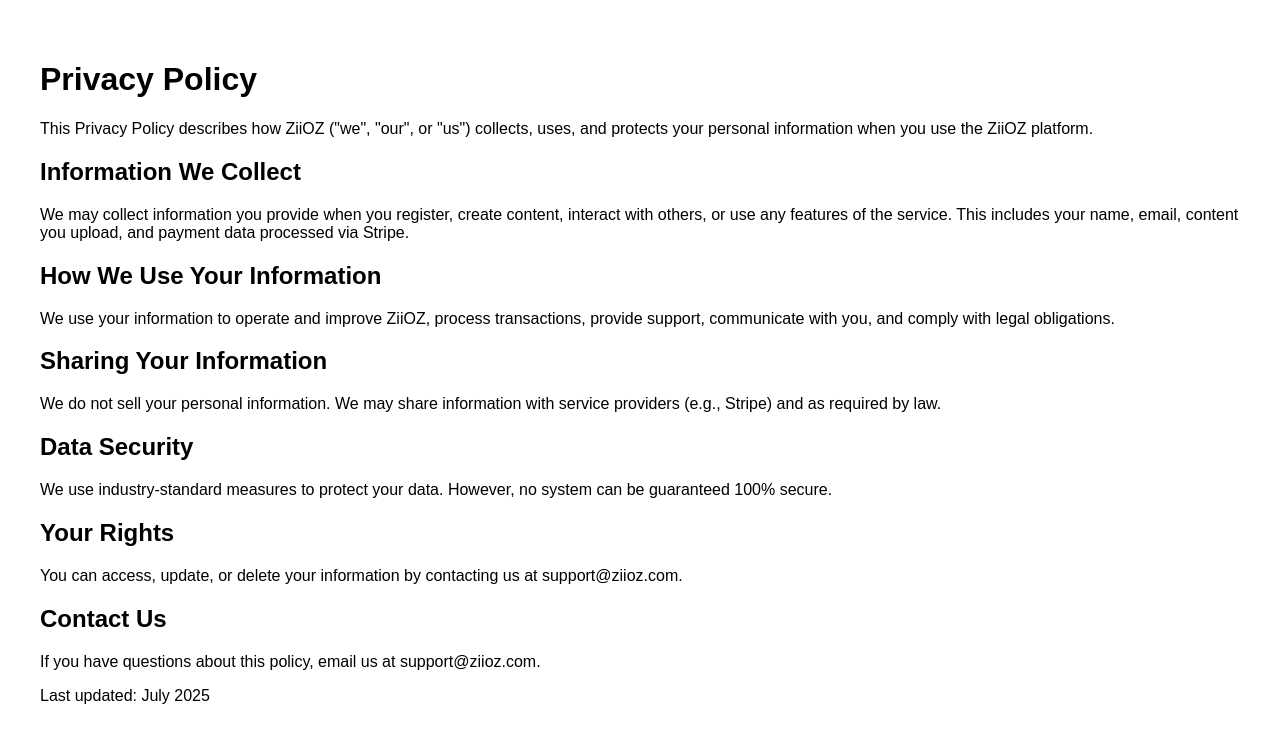
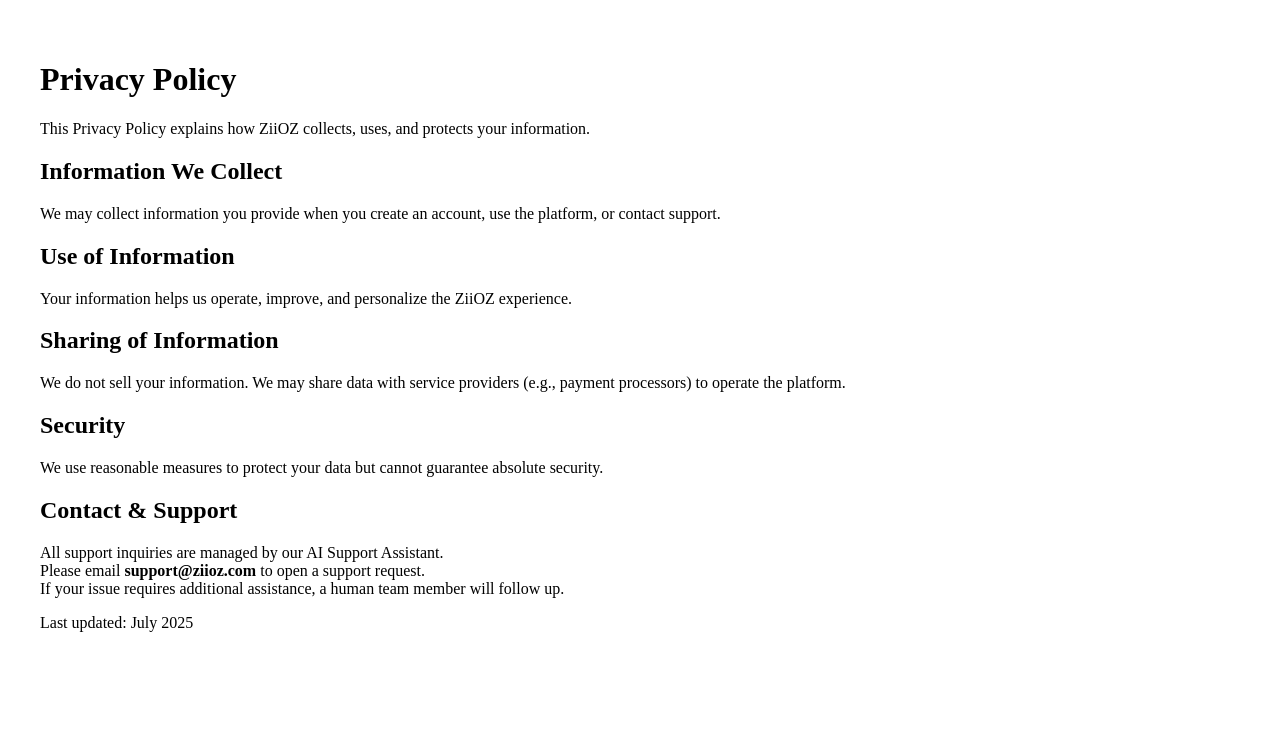
Before and after one commit to ZiiOZ/ziioz-platform, a Next.js app: page /privacy in a window 1280 px wide. Shown: the top 742 px of the page. Built offline with nearby package versions, Linux system fonts and the light colour scheme.

Commit message:
Add final Privacy and Terms pages

```diff
--- a/app/privacy/page.tsx
+++ b/app/privacy/page.tsx
@@ -1,34 +1,38 @@
 export default function PrivacyPolicy() {
   return (
-    <main style={{ padding: "2rem", fontFamily: "sans-serif" }}>
+    <main style={{ padding: "2rem" }}>
       <h1>Privacy Policy</h1>
       <p>
-        This Privacy Policy describes how ZiiOZ ("we", "our", or "us") collects, uses, and protects your personal information when you use the ZiiOZ platform.
+        This Privacy Policy explains how ZiiOZ collects, uses, and protects your information.
       </p>
+
       <h2>Information We Collect</h2>
       <p>
-        We may collect information you provide when you register, create content, interact with others, or use any features of the service. This includes your name, email, content you upload, and payment data processed via Stripe.
+        We may collect information you provide when you create an account, use the platform, or contact support.
       </p>
-      <h2>How We Use Your Information</h2>
+
+      <h2>Use of Information</h2>
       <p>
-        We use your information to operate and improve ZiiOZ, process transactions, provide support, communicate with you, and comply with legal obligations.
+        Your information helps us operate, improve, and personalize the ZiiOZ experience.
       </p>
-      <h2>Sharing Your Information</h2>
+
+      <h2>Sharing of Information</h2>
       <p>
-        We do not sell your personal information. We may share information with service providers (e.g., Stripe) and as required by law.
+        We do not sell your information. We may share data with service providers (e.g., payment processors) to operate the platform.
       </p>
-      <h2>Data Security</h2>
+
+      <h2>Security</h2>
       <p>
-        We use industry-standard measures to protect your data. However, no system can be guaranteed 100% secure.
+        We use reasonable measures to protect your data but cannot guarantee absolute security.
       </p>
-      <h2>Your Rights</h2>
+
+      <h2>Contact & Support</h2>
       <p>
-        You can access, update, or delete your information by contacting us at support@ziioz.com.
+        All support inquiries are managed by our AI Support Assistant.<br />
+        Please email <strong>support@ziioz.com</strong> to open a support request.<br />
+        If your issue requires additional assistance, a human team member will follow up.
       </p>
-      <h2>Contact Us</h2>
-      <p>
-        If you have questions about this policy, email us at support@ziioz.com.
-      </p>
+
       <p>Last updated: July 2025</p>
     </main>
   );
```
Also changed, not shown: app/terms/page.tsx (+12 -3 lines).
